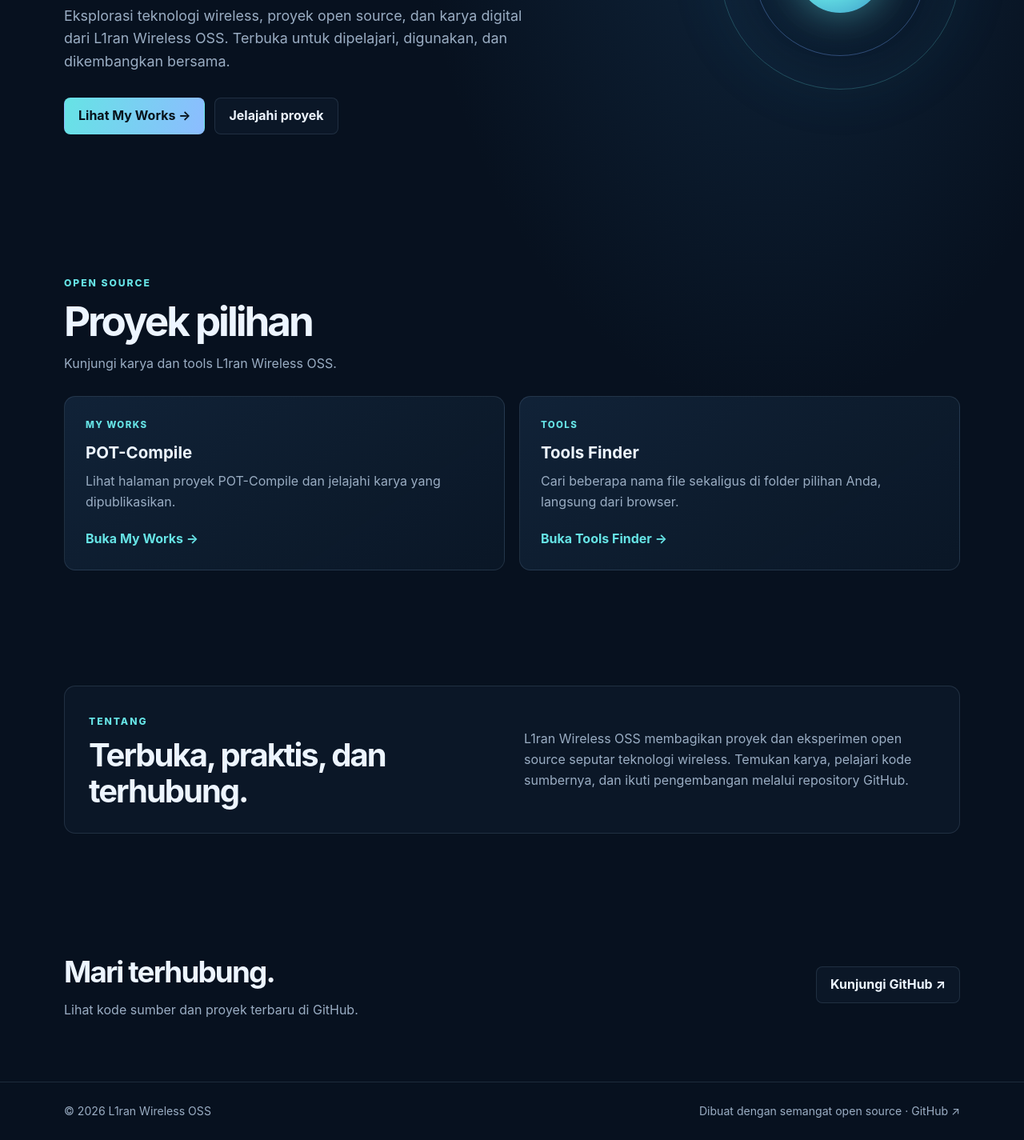
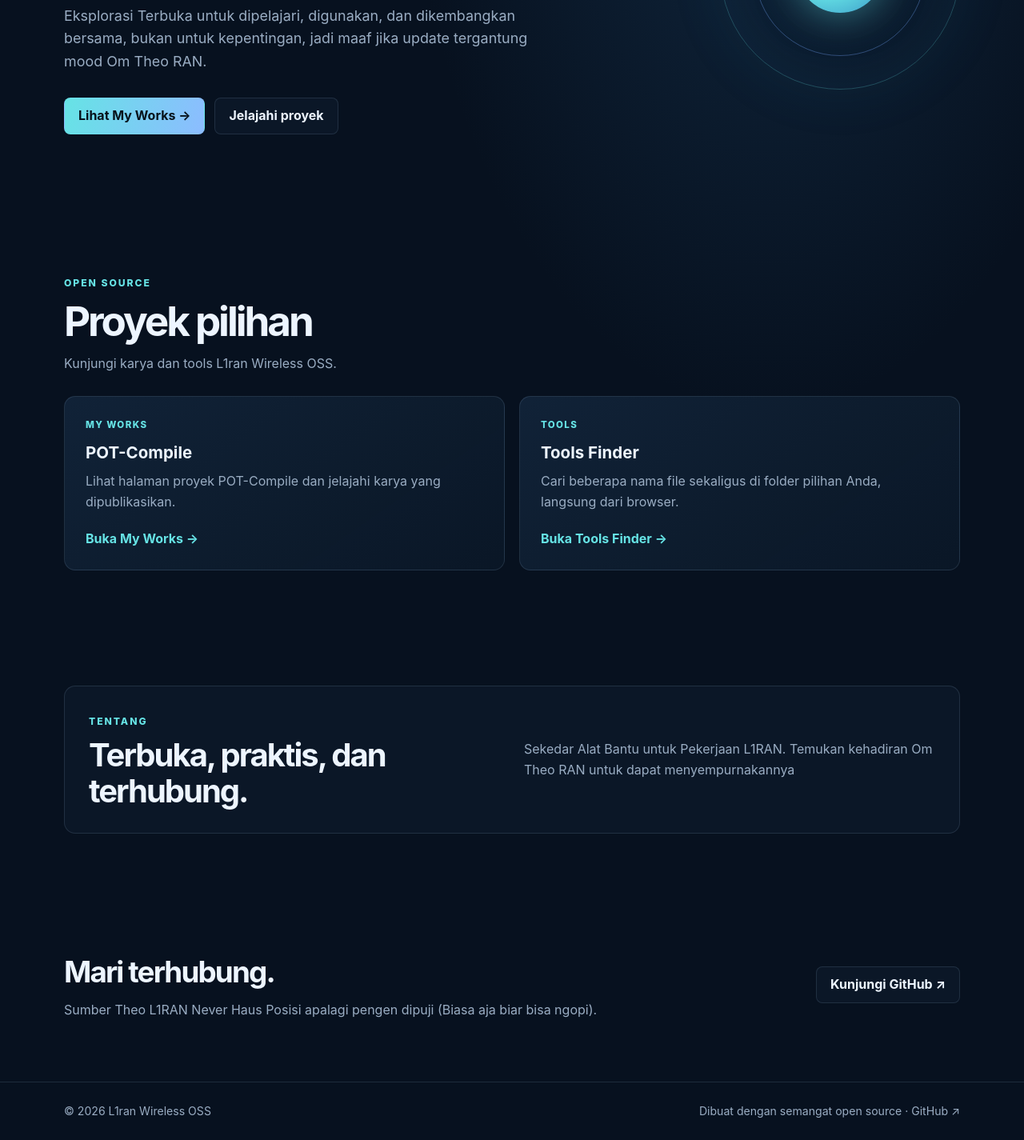
Before and after one commit to l1ranwireless-oss/l1ranwireless-oss.github.io, a plain HTML site: page index.html in a window 1280 px wide. Shown: the part 398-1823 px from the top of the page at 80% size. Drawn offline with Linux system fonts and the light colour scheme.

Commit message:
Update homepage with user-provided copy

```diff
--- a/index.html
+++ b/index.html
@@ -4,8 +4,8 @@
   <meta charset="UTF-8" />
   <meta name="viewport" content="width=device-width, initial-scale=1" />
   <meta name="theme-color" content="#07111f" />
-  <meta name="description" content="L1ran Wireless OSS — karya, proyek, dan eksperimen open source di bidang wireless." />
-  <title>L1ran Wireless OSS — Open Wireless Engineering</title>
+  <meta name="description" content="Tak perlu nyaring seperti tong kosong, cukup duduk manis, berat sama dipikul, ringan sama dijinjing ." />
+  <title>THEO_L1RAN Tools — Open Tools</title>
   <style>
     :root{color-scheme:dark;--bg:#07111f;--surface:#0e1b2b;--text:#edf5ff;--muted:#9aadc3;--line:rgba(165,194,224,.14);--cyan:#66e3e5;--blue:#79aaff;--content:1120px}
     *,*::before,*::after{box-sizing:border-box}html{scroll-behavior:smooth;scroll-padding-top:88px}body{margin:0;min-width:320px;background:radial-gradient(ellipse at 75% 4%,rgba(35,83,125,.35),transparent 34%),var(--bg);color:var(--text);font:16px/1.6 Inter,ui-sans-serif,system-ui,-apple-system,"Segoe UI",sans-serif}a{color:inherit}.container{width:min(var(--content),calc(100% - 48px));margin-inline:auto}a:focus-visible,button:focus-visible{outline:3px solid var(--cyan);outline-offset:4px}
@@ -17,18 +17,18 @@
 </head>
 <body>
   <header class="site-header"><nav class="container nav-wrap" aria-label="Navigasi utama">
-    <a class="brand" href="#home" aria-label="L1ran Wireless OSS, beranda"><span class="brand-mark" aria-hidden="true">LW</span><span>L1RAN</span><span>OSS</span></a>
+    <a class="brand" href="#home" aria-label="L1ran Wireless Tools, beranda"><span class="brand-mark" aria-hidden="true">LW</span><span>L1RAN</span><span>OSS</span></a>
     <button class="menu-toggle" type="button" aria-expanded="false" aria-controls="primary-menu">Menu</button>
     <div class="nav-links" id="primary-menu"><a href="#home">Home</a><a href="#projects">Projects</a><a href="https://l1ranwireless-oss.github.io/POT-Compile">My Works</a><a href="tools-finder.html">Tools Finder</a><a href="#about">About</a><a class="nav-cta" href="https://github.com/l1ranwireless-oss" target="_blank" rel="noopener noreferrer">GitHub ↗</a></div>
   </nav></header>
   <main id="home">
-    <div class="container hero"><div><span class="eyebrow">Open Wireless Engineering</span><h1>Membangun koneksi<span class="gradient">.</span></h1><p class="hero-copy">Eksplorasi teknologi wireless, proyek open source, dan karya digital dari L1ran Wireless OSS. Terbuka untuk dipelajari, digunakan, dan dikembangkan bersama.</p><div class="actions"><a class="button primary" href="https://l1ranwireless-oss.github.io/POT-Compile">Lihat My Works →</a><a class="button" href="#projects">Jelajahi proyek</a></div></div><div class="orbit" aria-hidden="true"></div></div>
+    <div class="container hero"><div><span class="eyebrow">Open Wireless Engineering</span><h1>Membangun koneksi<span class="gradient">.</span></h1><p class="hero-copy">Eksplorasi Terbuka untuk dipelajari, digunakan, dan dikembangkan bersama, bukan untuk kepentingan, jadi maaf jika update tergantung mood Om Theo RAN.</p><div class="actions"><a class="button primary" href="https://l1ranwireless-oss.github.io/POT-Compile">Lihat My Works →</a><a class="button" href="#projects">Jelajahi proyek</a></div></div><div class="orbit" aria-hidden="true"></div></div>
     <section class="container" id="projects" aria-labelledby="projects-title"><div class="section-heading"><span class="eyebrow">Open source</span><h2 class="section-title" id="projects-title">Proyek pilihan</h2><p class="intro">Kunjungi karya dan tools L1ran Wireless OSS.</p></div><div class="grid">
       <article class="card"><span class="label">My Works</span><h3>POT-Compile</h3><p>Lihat halaman proyek POT-Compile dan jelajahi karya yang dipublikasikan.</p><a href="https://l1ranwireless-oss.github.io/POT-Compile">Buka My Works →</a></article>
       <article class="card"><span class="label">Tools</span><h3>Tools Finder</h3><p>Cari beberapa nama file sekaligus di folder pilihan Anda, langsung dari browser.</p><a href="tools-finder.html">Buka Tools Finder →</a></article>
     </div></section>
-    <section class="container" id="about"><div class="about"><div><span class="eyebrow">Tentang</span><h2>Terbuka, praktis, dan terhubung.</h2></div><p>L1ran Wireless OSS membagikan proyek dan eksperimen open source seputar teknologi wireless. Temukan karya, pelajari kode sumbernya, dan ikuti pengembangan melalui repository GitHub.</p></div></section>
-    <section class="container contact"><div><h2>Mari terhubung.</h2><p>Lihat kode sumber dan proyek terbaru di GitHub.</p></div><a class="button" href="https://github.com/l1ranwireless-oss" target="_blank" rel="noopener noreferrer">Kunjungi GitHub ↗</a></section>
+    <section class="container" id="about"><div class="about"><div><span class="eyebrow">Tentang</span><h2>Terbuka, praktis, dan terhubung.</h2></div><p>Sekedar Alat Bantu untuk Pekerjaan L1RAN. Temukan kehadiran Om Theo RAN untuk dapat menyempurnakannya</p></div></section>
+    <section class="container contact"><div><h2>Mari terhubung.</h2><p>Sumber Theo L1RAN Never Haus Posisi apalagi pengen dipuji (Biasa aja biar bisa ngopi).</p></div><a class="button" href="https://github.com/l1ranwireless-oss" target="_blank" rel="noopener noreferrer">Kunjungi GitHub ↗</a></section>
   </main>
   <footer><div class="container footer"><span>© 2026 L1ran Wireless OSS</span><a href="https://github.com/l1ranwireless-oss" target="_blank" rel="noopener noreferrer">Dibuat dengan semangat open source · GitHub ↗</a></div></footer>
   <script>const b=document.querySelector('.menu-toggle'),m=document.querySelector('#primary-menu');b.addEventListener('click',()=>{const open=b.getAttribute('aria-expanded')==='true';b.setAttribute('aria-expanded',String(!open));m.classList.toggle('open',!open)});m.addEventListener('click',e=>{if(e.target.closest('a')){b.setAttribute('aria-expanded','false');m.classList.remove('open')}});</script>
```
